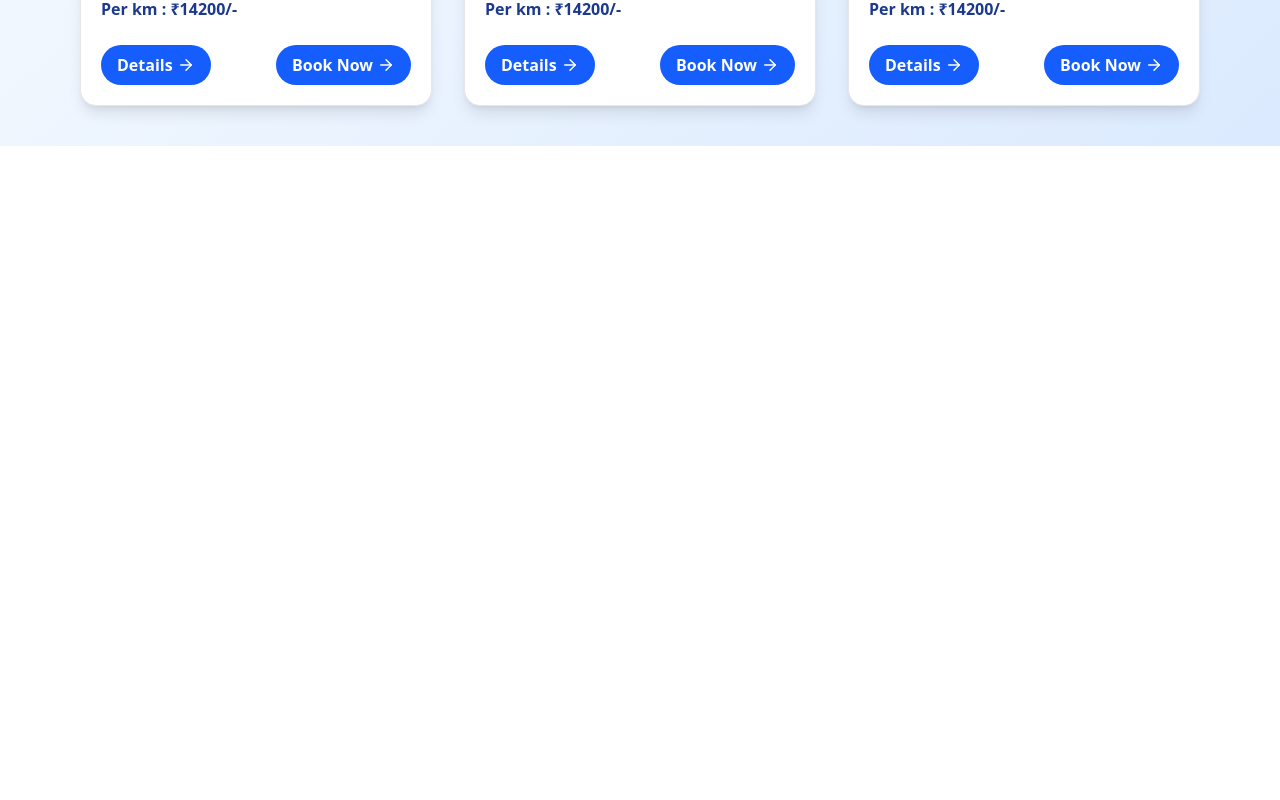
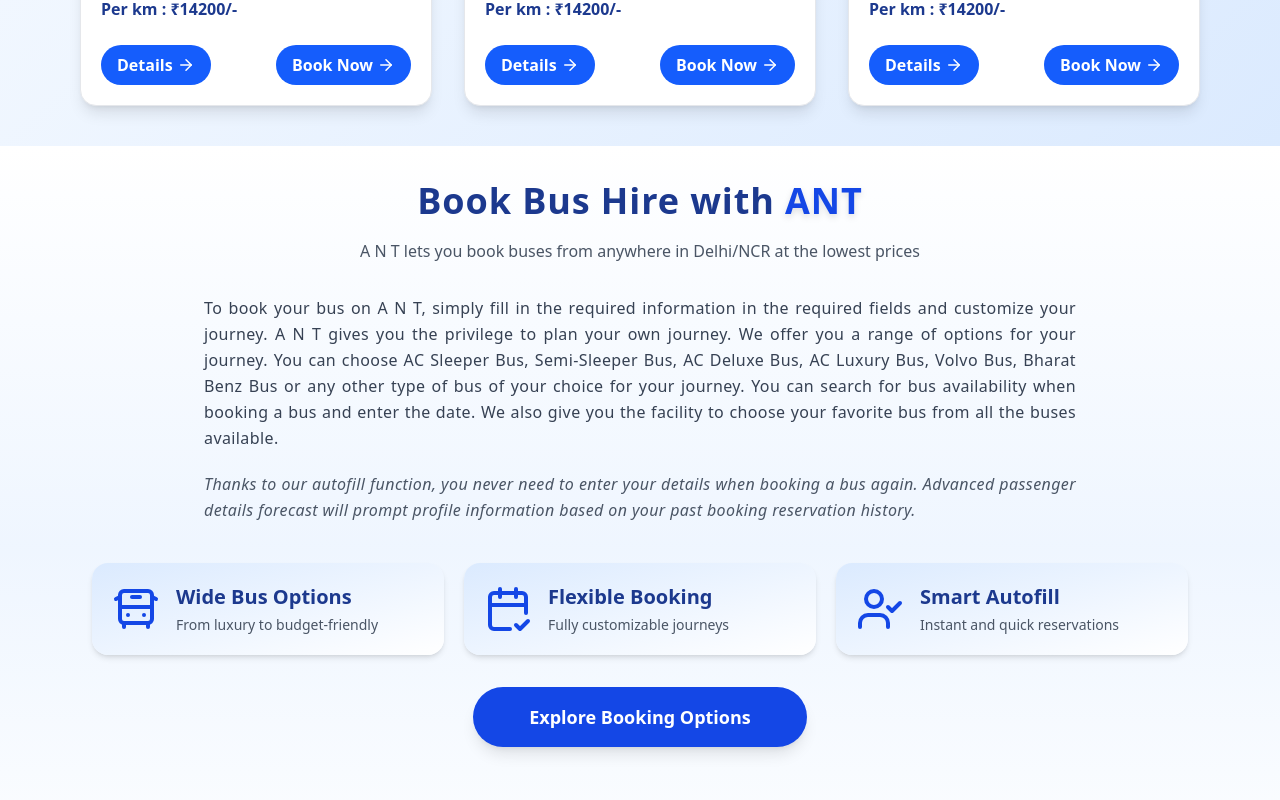
Before and after one commit to Rakhimunger/Ant-Bus-Project, a React (Vite) app: page / in a window 1280 px wide. Shown: the part 1716-2516 px from the top of the page. Before the commit the page ends 1862 px from the top, so only its background shows below. Built offline with nearby package versions, Linux system fonts and the light colour scheme.

Commit message:
created BookBusHire Pgae

```diff
--- /dev/null
+++ b/src/Pages/BookBusHire.jsx
@@ -0,0 +1,86 @@
+import React from "react";
+import { BusFront, CalendarCheck2, UserCheck } from "lucide-react";
+
+const BookBusHire = () => {
+  return (
+    <div className="bg-gradient-to-b from-white via-blue-50 to-white min-h-screen px-4 py-8 sm:px-8 lg:px-20 font-poppins">
+      {/* Main Heading */}
+      <div className="text-center mb-8 px-3 max-w-3xl mx-auto">
+        <h1 className="text-3xl sm:text-4xl font-extrabold text-blue-900 leading-tight tracking-wide">
+          Book Bus Hire with{" "}
+          <span className="text-blue-700 drop-shadow-md">ANT</span>
+        </h1>
+        <p className="text-gray-600 mt-4 text-sm sm:text-base max-w-xl mx-auto font-medium">
+          A N T lets you book buses from anywhere in Delhi/NCR at the lowest
+          prices
+        </p>
+      </div>
+
+      {/* Content Section */}
+      <div className="max-w-4xl mx-auto space-y-5 text-gray-700 text-base leading-relaxed text-justify px-3 tracking-wide">
+        <p>
+          To book your bus on A N T, simply fill in the required information in
+          the required fields and customize your journey. A N T gives you the
+          privilege to plan your own journey. We offer you a range of options
+          for your journey. You can choose AC Sleeper Bus, Semi-Sleeper Bus, AC
+          Deluxe Bus, AC Luxury Bus, Volvo Bus, Bharat Benz Bus or any other
+          type of bus of your choice for your journey. You can search for bus
+          availability when booking a bus and enter the date. We also give you
+          the facility to choose your favorite bus from all the buses available.
+        </p>
+
+        <p className="text-gray-600 italic font-light">
+          Thanks to our autofill function, you never need to enter your details
+          when booking a bus again. Advanced passenger details forecast will
+          prompt profile information based on your past booking reservation
+          history.
+        </p>
+      </div>
+
+      {/* Highlights */}
+      <div className="mt-10 grid grid-cols-1 sm:grid-cols-2 lg:grid-cols-3 gap-5 max-w-6xl mx-auto px-3">
+        {[
+          {
+            icon: <BusFront className="text-blue-700 w-12 h-12 shrink-0" />,
+            title: "Wide Bus Options",
+            desc: "From luxury to budget-friendly",
+          },
+          {
+            icon: (
+              <CalendarCheck2 className="text-blue-700 w-12 h-12 shrink-0" />
+            ),
+            title: "Flexible Booking",
+            desc: "Fully customizable journeys",
+          },
+          {
+            icon: <UserCheck className="text-blue-700 w-12 h-12 shrink-0" />,
+            title: "Smart Autofill",
+            desc: "Instant and quick reservations",
+          },
+        ].map(({ icon, title, desc }) => (
+          <div
+            key={title}
+            className="flex items-center space-x-4 p-5 rounded-2xl bg-gradient-to-br from-blue-100 to-white shadow-md hover:shadow-xl transition-shadow duration-300 cursor-default"
+          >
+            {icon}
+            <div>
+              <h4 className="font-semibold text-blue-900 text-lg sm:text-xl mb-1">
+                {title}
+              </h4>
+              <p className="text-gray-600 text-sm font-medium">{desc}</p>
+            </div>
+          </div>
+        ))}
+      </div>
+
+      {/* CTA Button */}
+      <div className="mt-8 text-center px-3">
+        <button className="bg-blue-700 hover:bg-blue-800 text-white font-semibold text-base sm:text-lg py-3 sm:py-4 px-12 sm:px-14 rounded-full shadow-lg transition-transform duration-300 hover:scale-105 active:scale-95 focus:outline-none focus:ring-4 focus:ring-blue-300">
+          Explore Booking Options
+        </button>
+      </div>
+    </div>
+  );
+};
+
+export default BookBusHire;
--- a/src/Pages/BusHirePage.jsx
+++ b/src/Pages/BusHirePage.jsx
@@ -1,11 +1,13 @@
 import React from "react";
 import HeaderPage from "../Components/HeaderPage";
 import CardsBuses from "../Pages/CardsBuses";
+import BookBusHire from "../Pages/BookBusHire";
 const BusHirePage = () => {
   return (
     <div>
       <HeaderPage />
       <CardsBuses />
+      <BookBusHire />
     </div>
   );
 };
--- a/src/Pages/CardsBuses.jsx
+++ b/src/Pages/CardsBuses.jsx
@@ -1,6 +1,6 @@
 import React from "react";
 import { ArrowRight } from "lucide-react";
-import antbus from "../assets/images/antbus.jpg"; // ✅ Use your image path
+import antbus from "../assets/images/antbus.jpg";
 
 const buses = [
   {
```
